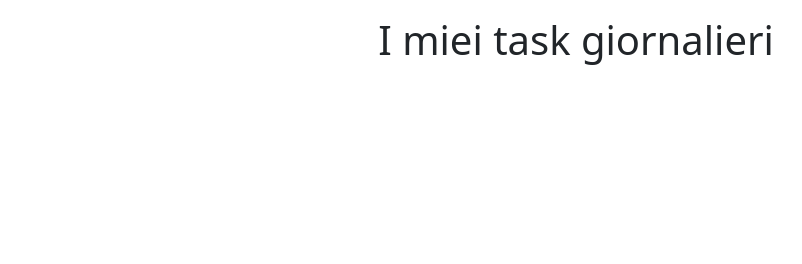
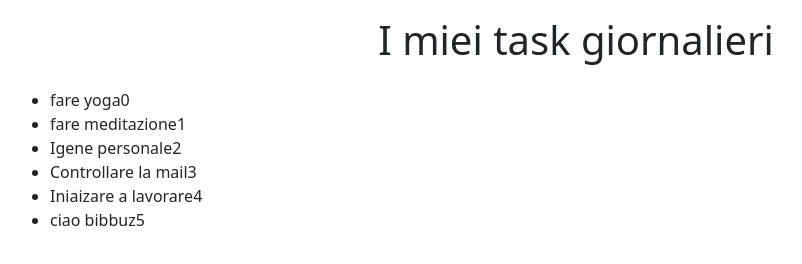
Before and after one commit to abdicore/vue-todolist, a plain HTML site: page index.html in a window 1280 px wide. Shown: the whole page, without its empty margins (64-866 px from the left). Drawn offline with nearby package versions, Linux system fonts and the light colour scheme.

Commit message:
list-semplice-di-arrey

```diff
--- a/index.html
+++ b/index.html
@@ -24,10 +24,16 @@
     <!-- vueScript -->
     <script src="https://unpkg.com/vue@3/dist/vue.global.js"></script>
     <div id="app">
-        <header class="container text-center py-3">
+        <header class="container text-center fw-bold py-3">
             <h1>{{ message }}</h1>
         </header>
-        <main class="container"></main>
+        <main class="container">
+            <ul>
+                <li v-for="(toDoItems,index) in toDoList">
+                    {{ toDoItems }}{{ index }}
+                </li>
+            </ul>
+        </main>
     </div>
 
 
--- a/js/script.js
+++ b/js/script.js
@@ -3,7 +3,15 @@ const { createApp } = Vue
 createApp({
   data() {
     return {
-      message: 'I miei task giornalieri'
+      message: 'I miei task giornalieri',
+      toDoList: [
+        'fare yoga',
+        'fare meditazione',
+        'Igene personale',
+        'Controllare la mail',
+        'Iniaizare a lavorare',
+        'ciao bibbuz'
+      ]
     }
   }
 }).mount('#app')
```
